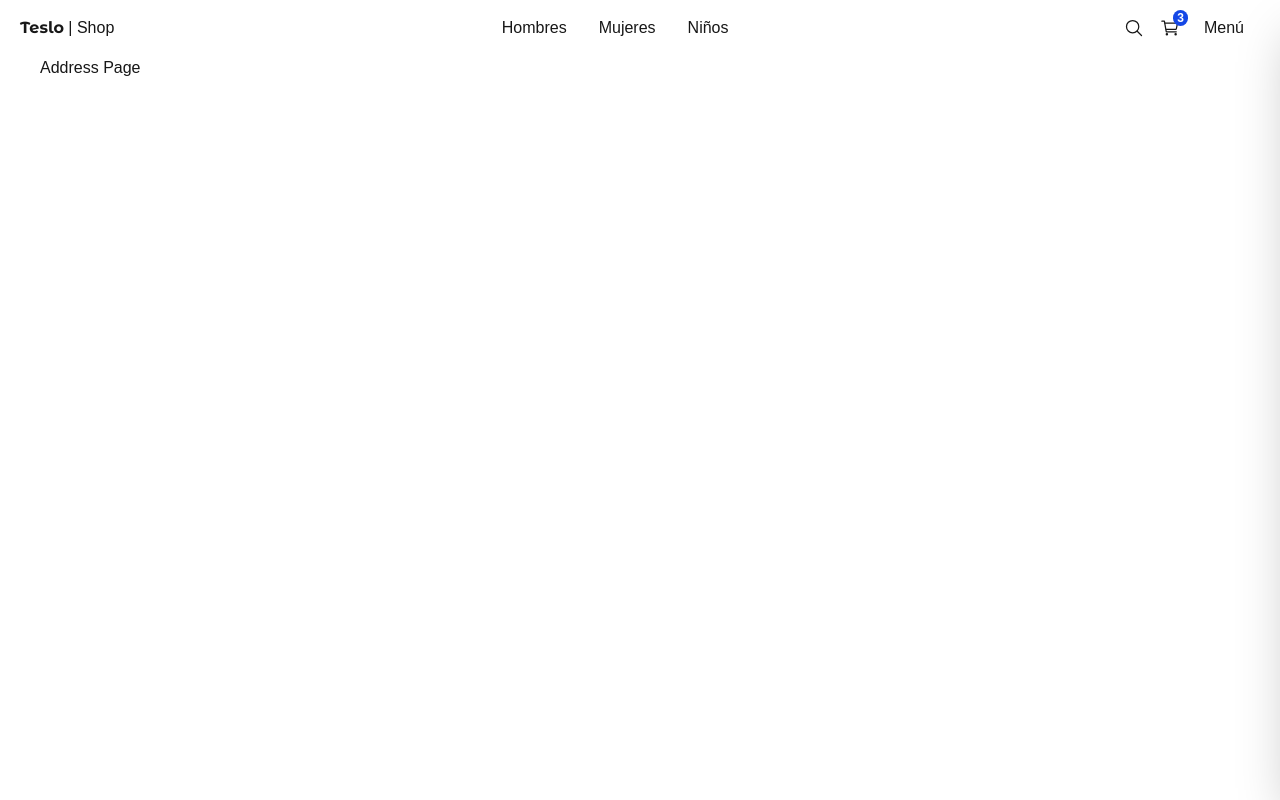
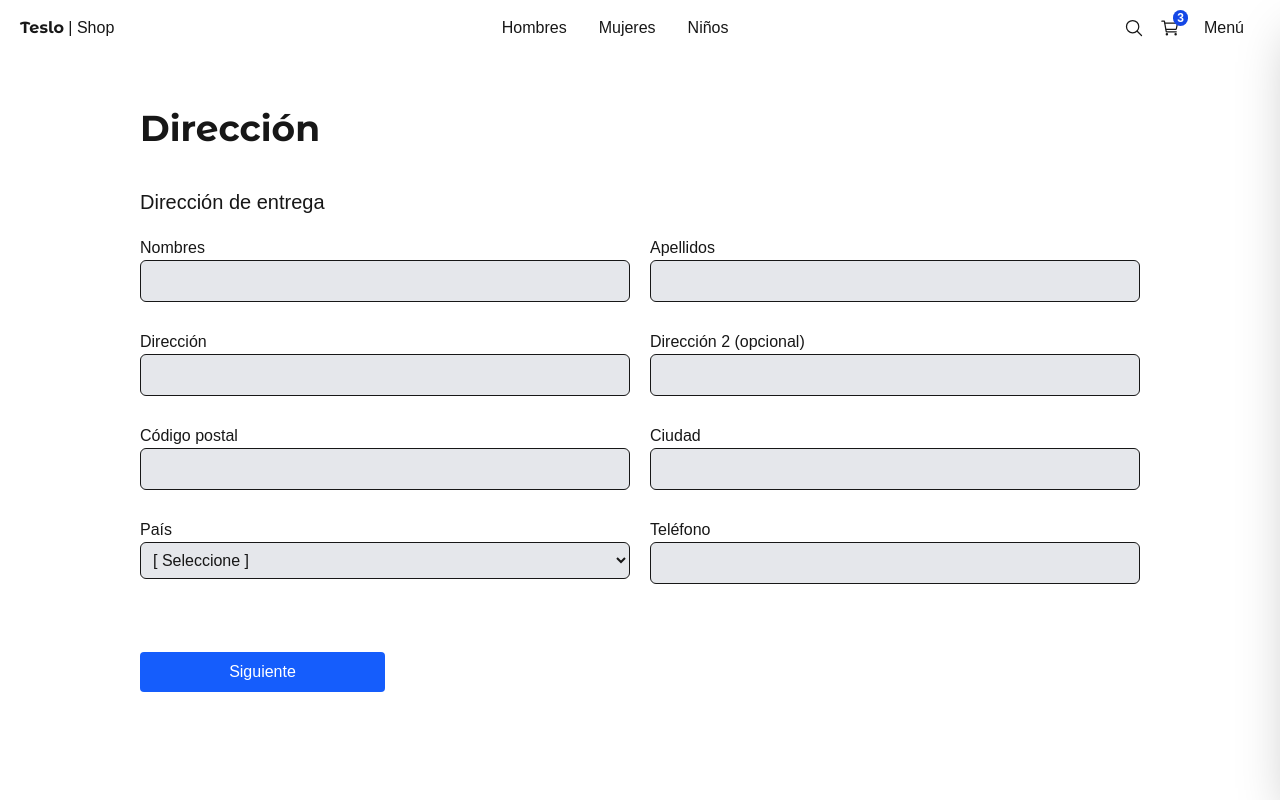
Before and after one commit to DevRodox/Nextjs-ecommerce-platform, a Next.js app: page /checkout/address in a window 1280 px wide. Built offline with nearby package versions, Linux system fonts and the light colour scheme.

Commit message:
ADD address page

```diff
--- a/src/app/(shop)/checkout/address/page.tsx
+++ b/src/app/(shop)/checkout/address/page.tsx
@@ -1,8 +1,104 @@
+import Link from 'next/link';
+import { Title } from '@/components';
 
 export default function AddressPage() {
   return (
-    <div>
-      <h1>Address Page</h1>
+    <div className="flex flex-col sm:justify-center sm:items-center mb-72 px-10 sm:px-0">
+
+
+
+      <div className="w-full  xl:w-250 flex flex-col justify-center text-left">
+
+        <Title title="Dirección" subtitle="Dirección de entrega" />
+
+        <div className="grid grid-cols-1 gap-2 sm:gap-5 sm:grid-cols-2">
+
+
+          <div className="flex flex-col mb-2">
+            <span>Nombres</span>
+            <input
+              type="text"
+              className="p-2 border rounded-md bg-gray-200"
+            />
+          </div>
+
+          <div className="flex flex-col mb-2">
+            <span>Apellidos</span>
+            <input
+              type="text"
+              className="p-2 border rounded-md bg-gray-200"
+            />
+          </div>
+
+          <div className="flex flex-col mb-2">
+            <span>Dirección</span>
+            <input
+              type="text"
+              className="p-2 border rounded-md bg-gray-200"
+            />
+          </div>
+
+          <div className="flex flex-col mb-2">
+            <span>Dirección 2 (opcional)</span>
+            <input
+              type="text"
+              className="p-2 border rounded-md bg-gray-200"
+            />
+          </div>
+
+
+          <div className="flex flex-col mb-2">
+            <span>Código postal</span>
+            <input
+              type="text"
+              className="p-2 border rounded-md bg-gray-200"
+            />
+          </div>
+
+          <div className="flex flex-col mb-2">
+            <span>Ciudad</span>
+            <input
+              type="text"
+              className="p-2 border rounded-md bg-gray-200"
+            />
+          </div>
+
+          <div className="flex flex-col mb-2">
+            <span>País</span>
+            <select
+              className="p-2 border rounded-md bg-gray-200"
+            >
+              <option value="">[ Seleccione ]</option>
+              <option value="CRI">Costa Rica</option>
+            </select>
+          </div>
+
+          <div className="flex flex-col mb-2">
+            <span>Teléfono</span>
+            <input
+              type="text"
+              className="p-2 border rounded-md bg-gray-200"
+            />
+          </div>
+
+
+
+          <div className="flex flex-col mb-2 sm:mt-10">
+            <Link
+              href='/checkout'
+              className="btn-primary flex w-full sm:w-1/2 justify-center ">
+              Siguiente
+            </Link>
+          </div>
+
+
+        </div>
+
+      </div>
+
+
+
+
     </div>
   );
-};
+}
```
